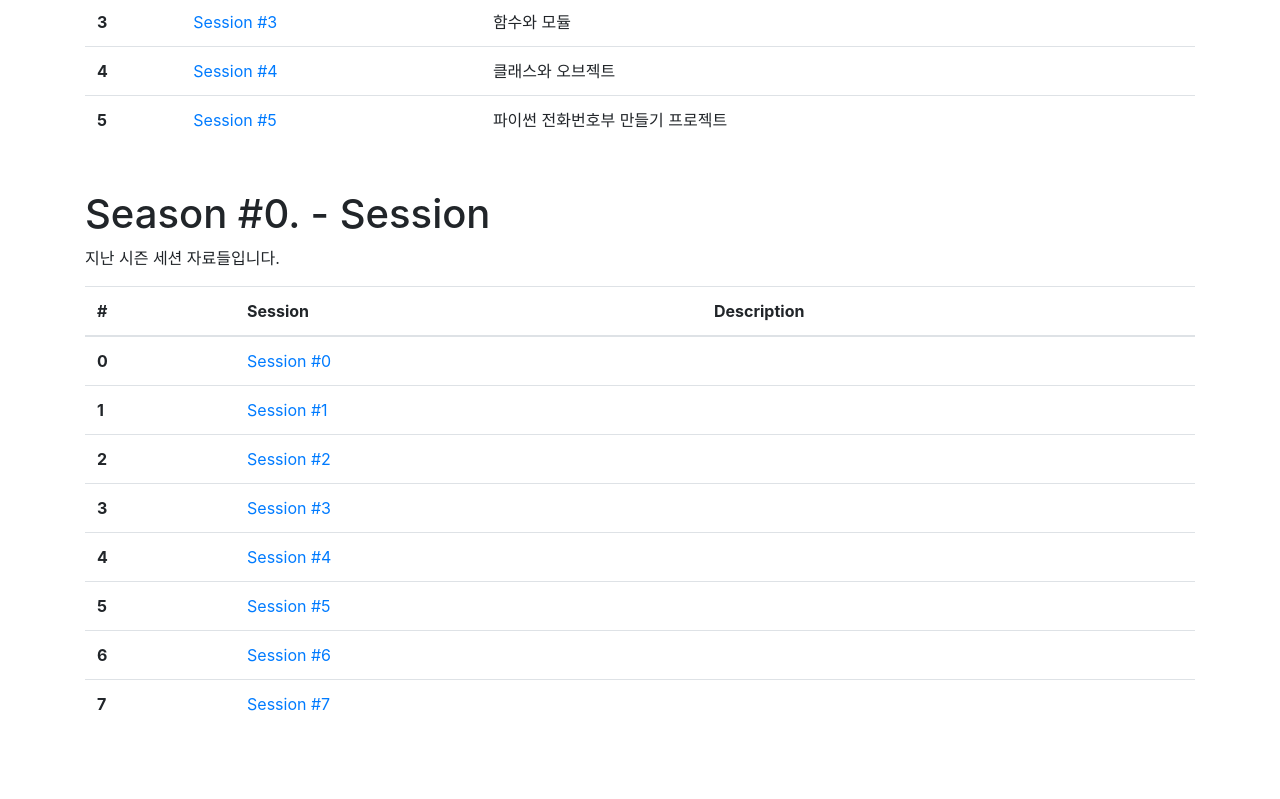
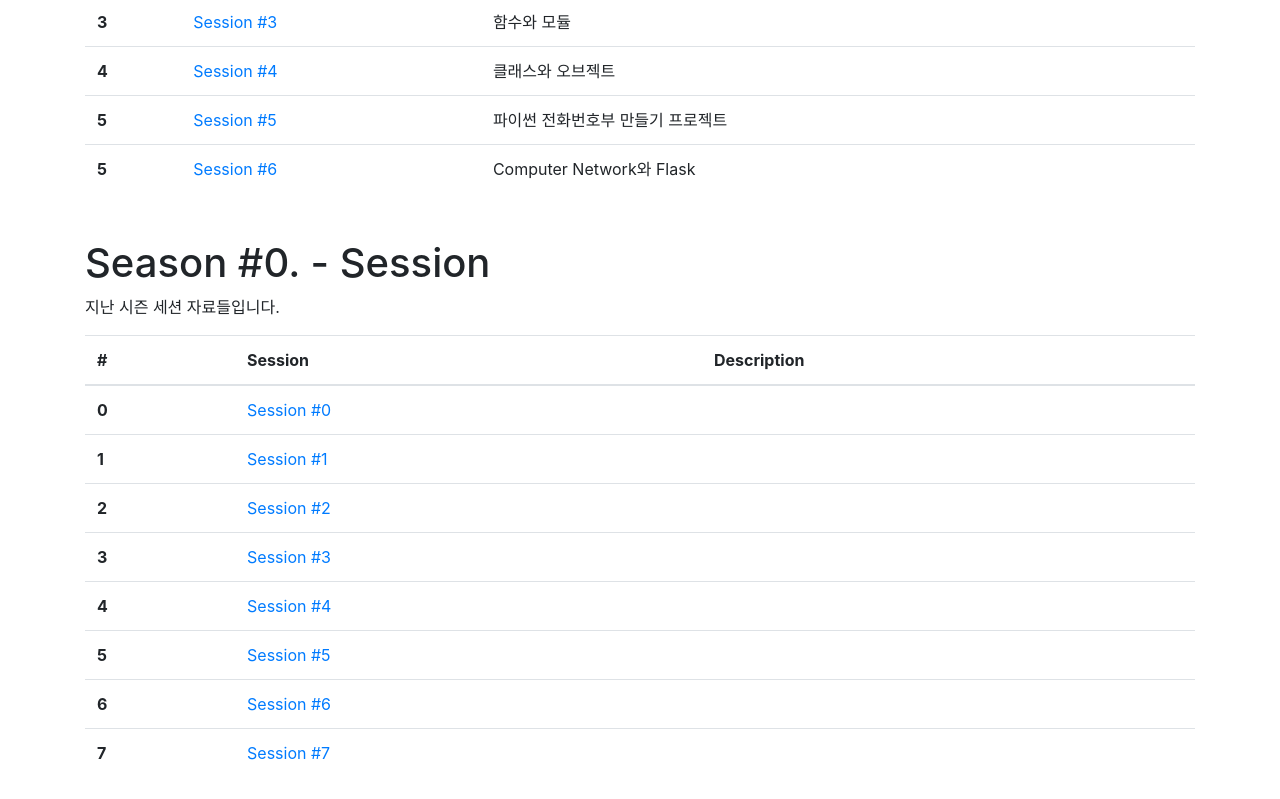
Before and after one commit to AmosDoan/mossol_main_react, a React (Create React App) app: page /#/openCollege in a window 1280 px wide. Shown: the part 2167-2966 px from the top of the page. Built offline with nearby package versions, Linux system fonts and the light colour scheme.

Commit message:
- Add Session#6.

```diff
--- a/src/pages/OpenCollege.js
+++ b/src/pages/OpenCollege.js
@@ -165,6 +165,11 @@ class OpenCollege extends Component {
                                     <td><a href="https://mossol.net/season1/session-5/#/">Session #5</a></td>
                                     <td>파이썬 전화번호부 만들기 프로젝트</td>
                                 </tr>
+                                <tr>
+                                    <th scope="row">5</th>
+                                    <td><a href="https://mossol.net/season1/session-6/#/">Session #6</a></td>
+                                    <td>Computer Network와 Flask</td>
+                                </tr>
                                 </tbody>
                             </table>
                         </Col>
```
